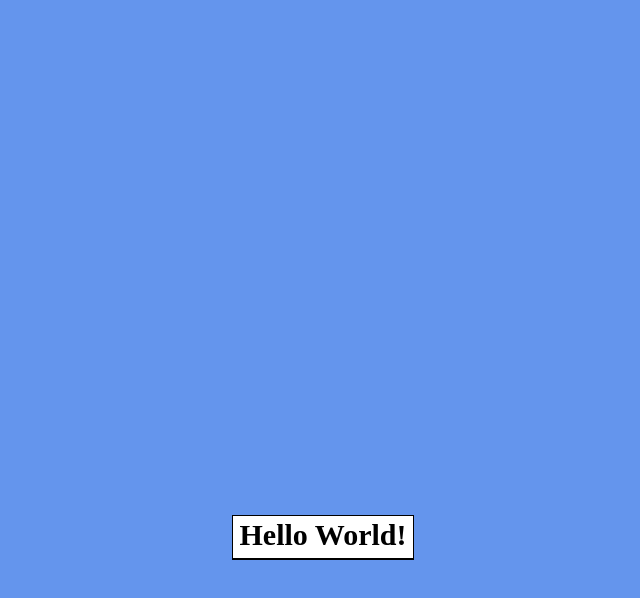
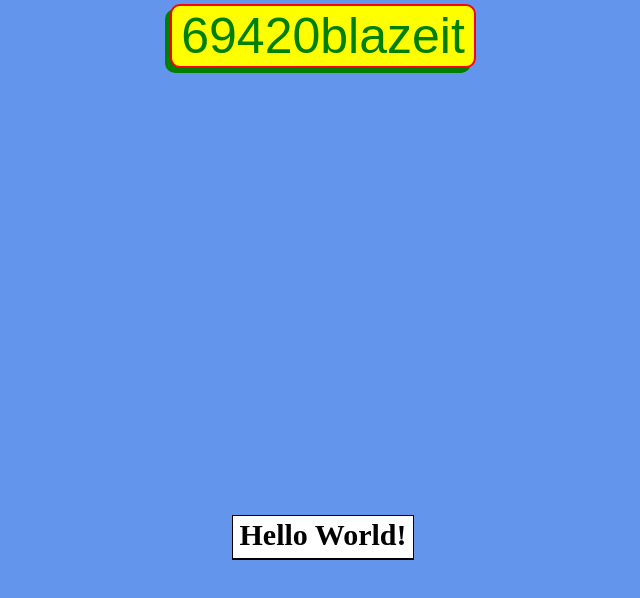
Before and after one commit to Newbology/Newbology.github.io, a plain HTML site: page index.html in a window 1280 px wide. Shown: the whole page, without its empty margins (317-957 px from the left). Drawn offline with Linux system fonts and the light colour scheme.

Commit message:
My friend said i needed this for my code to work

```diff
--- a/css/styles.css
+++ b/css/styles.css
@@ -88,3 +88,26 @@ body{
         transform:rotate(180deg)
     }
 }
+
+#blaze{
+    color:green;
+    background-color:yellow;
+    width: 300px;
+    border-radius:10px 10px 10px 10px;
+    padding: 1px 1px 1px 1px;
+    border:2px solid red;
+    font-size: 50px;
+    font-family: sans-serif;
+    text-align:center;
+    margin-left:auto;
+    margin-right:auto;
+    position:relative;
+    bottom:150px;
+    box-shadow: -5px 5px green;
+}
+#blaze:hover{
+    background-color:green;
+    color:red;
+    border: 2px solid yellow;
+    box-shadow:-5px 5px yellow;
+}
--- a/index.html
+++ b/index.html
@@ -10,6 +10,7 @@
 <body>
     <h1 id= h1Tag>Hello World!</h1>
     <h2 id="h2Tag">Hello World!</h2>
+    <div id="blaze">69420blazeit</div>
 <script src="js/app.js"></script>
 </body>
 </html>
--- a/js/app.js
+++ b/js/app.js
@@ -1 +1,7 @@
 console.log("hello world.")
+
+document.getElementById("blaze").addEventListener('click',blazeAlert)
+
+function blazeAlert(){
+    alert("Caution you're about to blaze the 69 outta shit!!!")
+}
```
